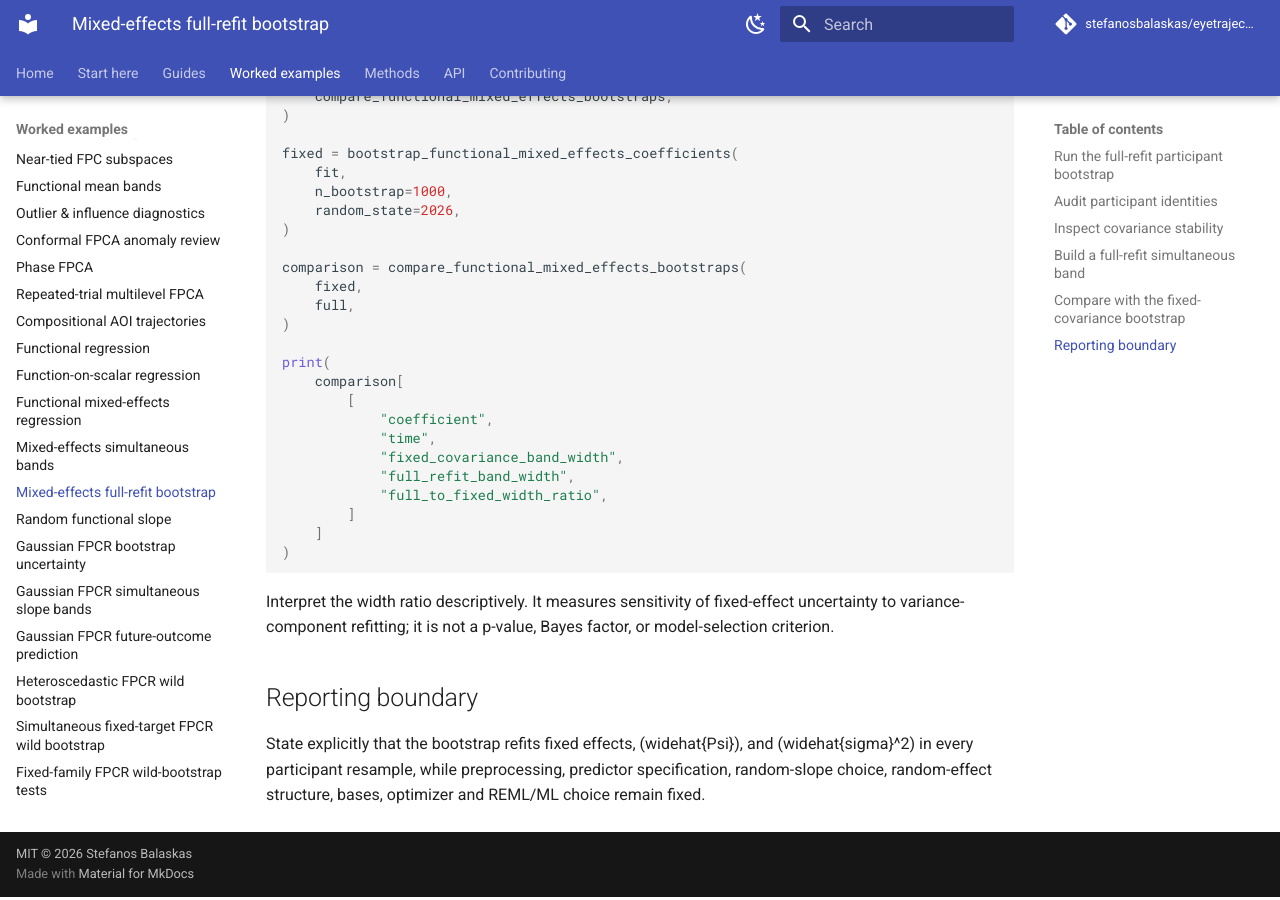
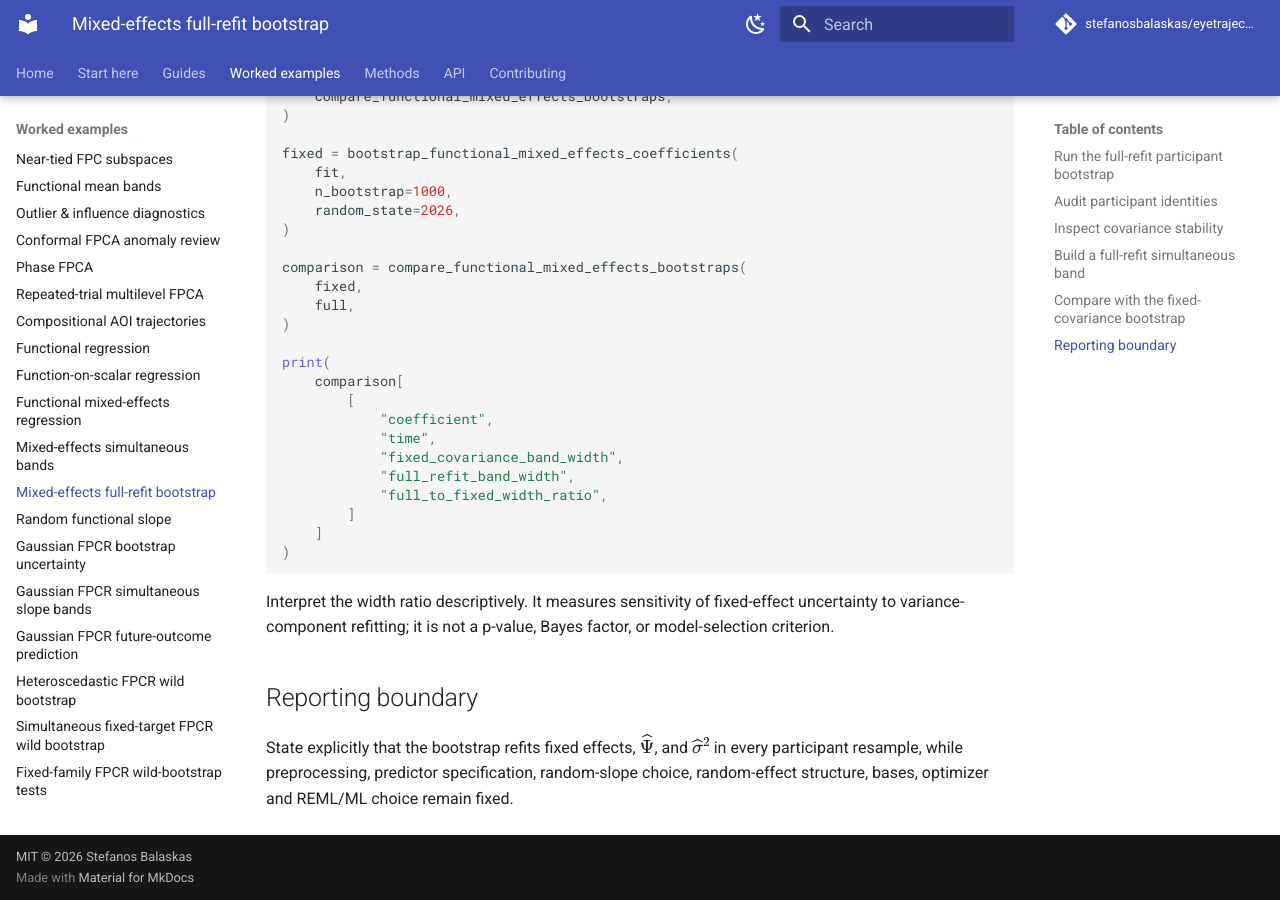
Before and after one commit to stefanosbalaskas/eyetrajectoriespy, an MkDocs documentation site: the page built from docs/examples/functional-mixed-effects-full-refit-bootstrap.md, in a window 1280 px wide and 900 px high, scrolled down 2027 px. Built offline with MkDocs 1.6.1 and Material for MkDocs 9.7.7, drawn with Linux system fonts in a browser that asks for light colours; comment, search, counter and statistics services are not loaded.

Commit message:
Normalize 0.46 worked-example mathematics

```diff
--- a/docs/examples/functional-mixed-effects-full-refit-bootstrap.md
+++ b/docs/examples/functional-mixed-effects-full-refit-bootstrap.md
@@ -125,6 +125,6 @@ or model-selection criterion.
 ## Reporting boundary
 
 State explicitly that the bootstrap refits fixed effects,
-(widehat{Psi}), and (widehat{sigma}^2) in every participant resample,
+\(\widehat{\Psi}\), and \(\widehat{\sigma}^2\) in every participant resample,
 while preprocessing, predictor specification, random-slope choice, random-effect
 structure, bases, optimizer and REML/ML choice remain fixed.
```
